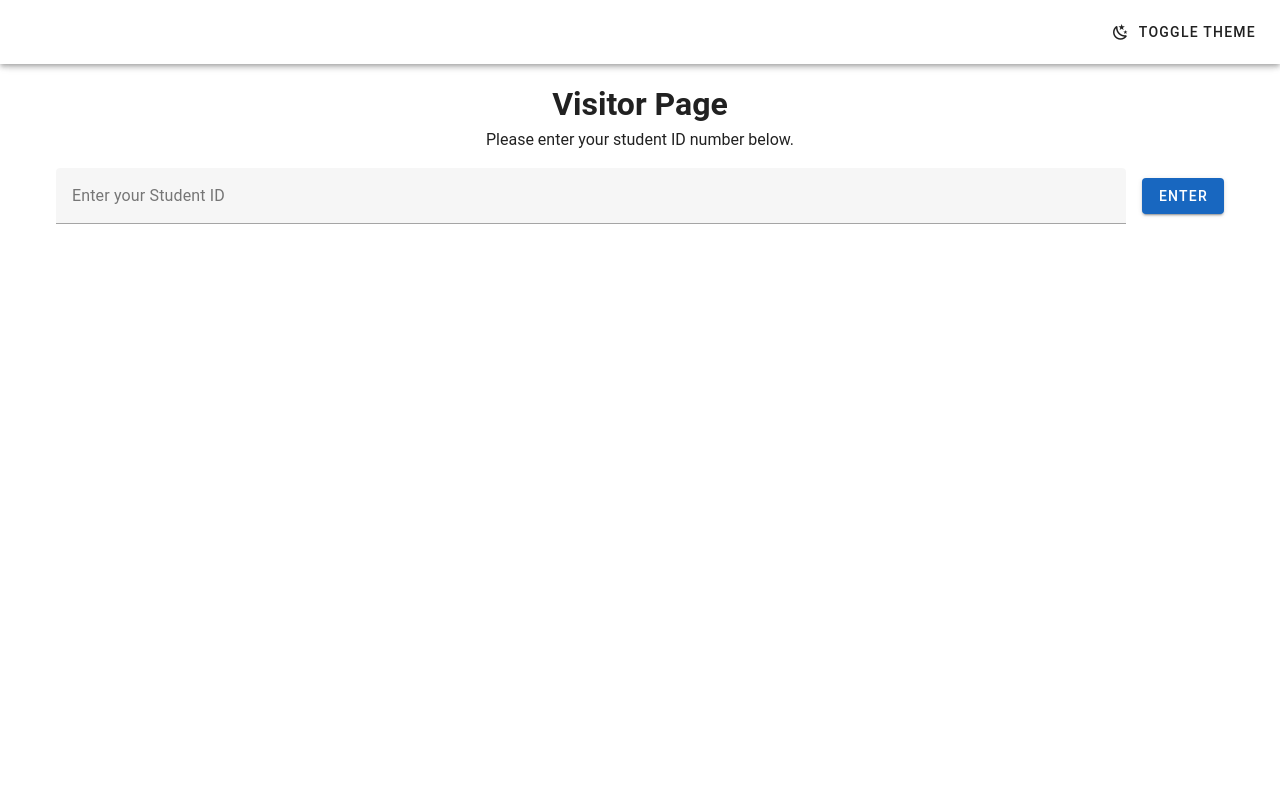
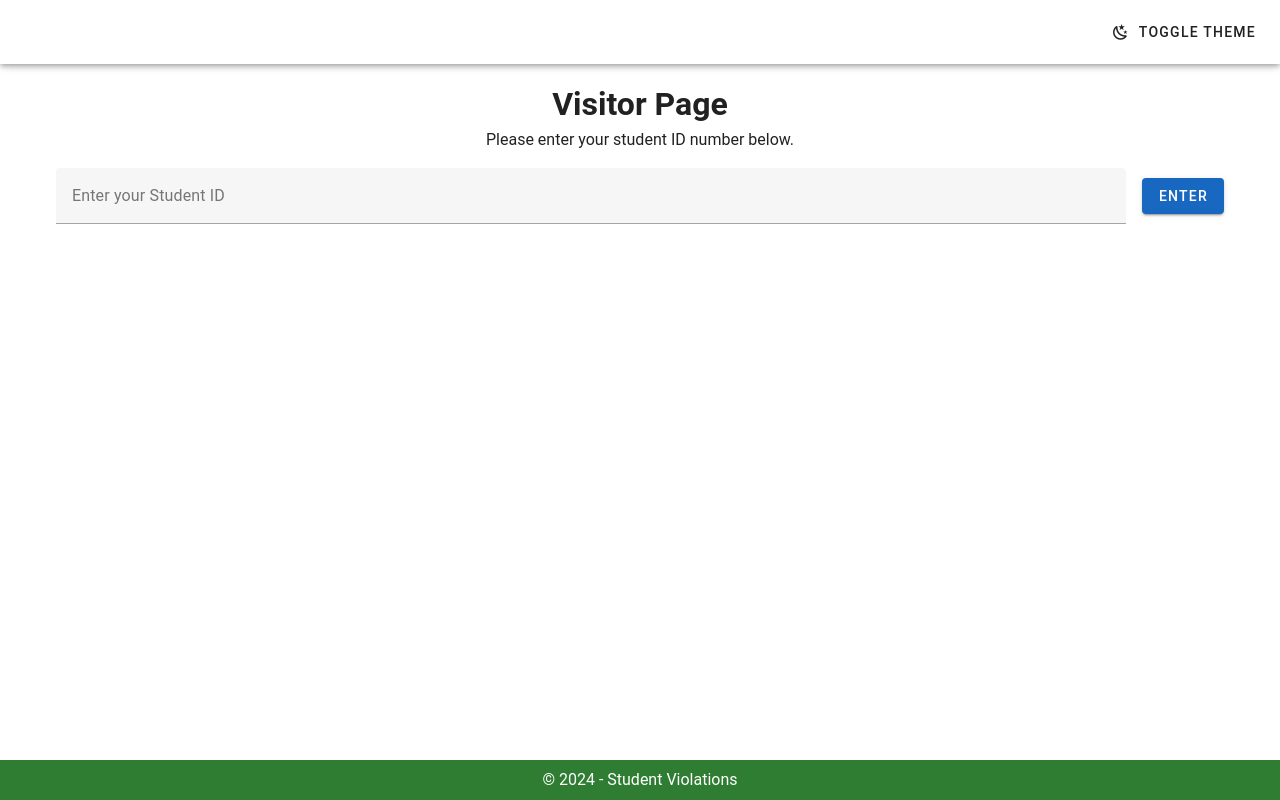
Before and after one commit to hersheydoria/student-violations-108, a Vue app: page /visitor in a window 1280 px wide. Built offline with nearby package versions, Linux system fonts and the light colour scheme.

Commit message:
feat: added footer

```diff
--- a/src/views/system/VisitorView.vue
+++ b/src/views/system/VisitorView.vue
@@ -37,7 +37,9 @@ function handleEnterClick() {
 
 <template>
   <v-app :theme="theme">
-    <v-app-bar class="px-3">
+    <v-app-bar class="px-3"
+      >
+
       <v-spacer></v-spacer>
       <v-btn
         :prepend-icon="theme === 'light' ? 'mdi-weather-sunny' : 'mdi-weather-night'"
@@ -87,5 +89,12 @@ function handleEnterClick() {
         </tbody>
       </v-table>
     </v-container>
+
+    <!-- Footer with centered text -->
+    <v-footer app class="px-3" :color="theme === 'light' ? 'green-lighten-1' : 'green-darken-3'">
+        <v-row>
+          <v-col class="text-center"> © 2024 - Student Violations </v-col>
+        </v-row>
+      </v-footer>
   </v-app>
 </template>
```
